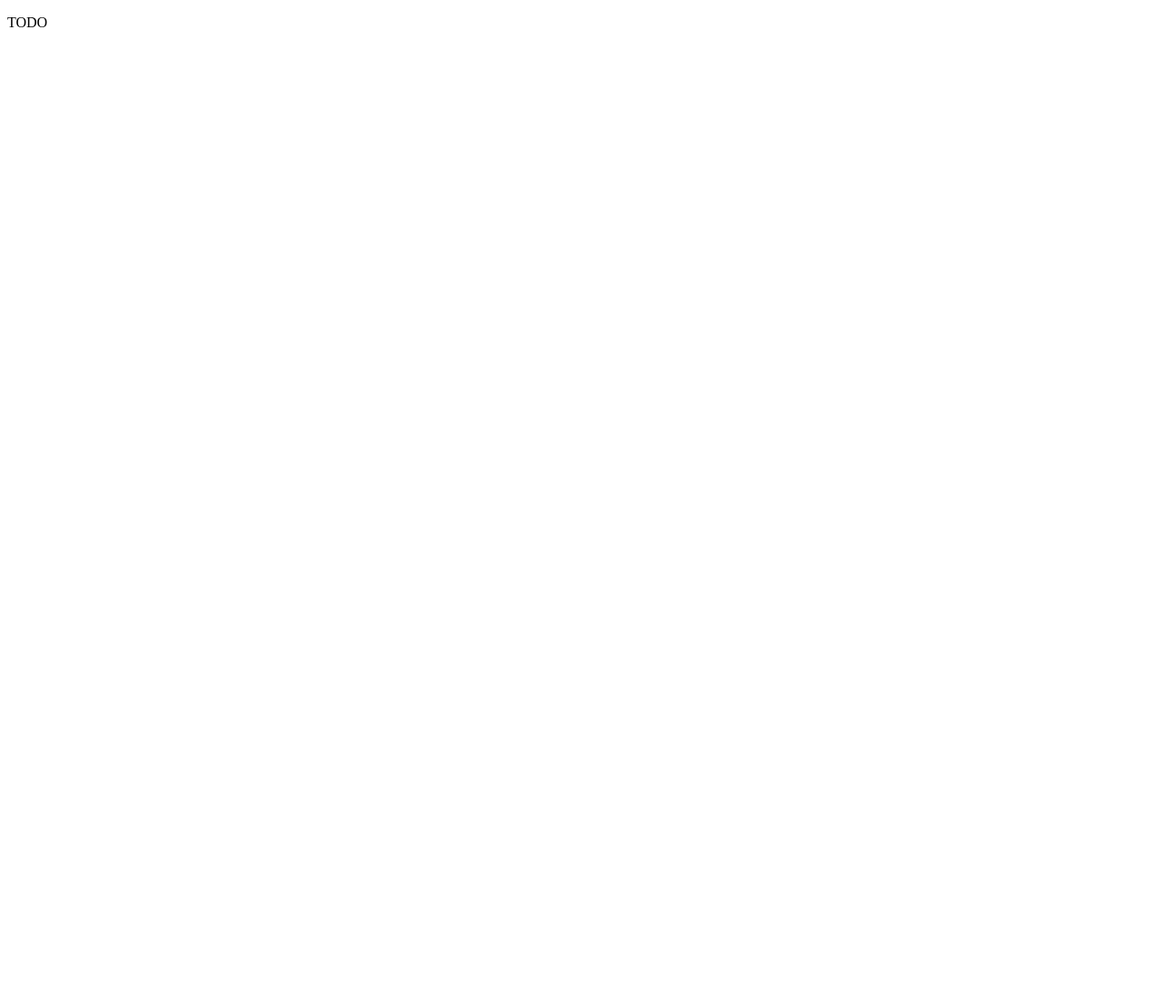
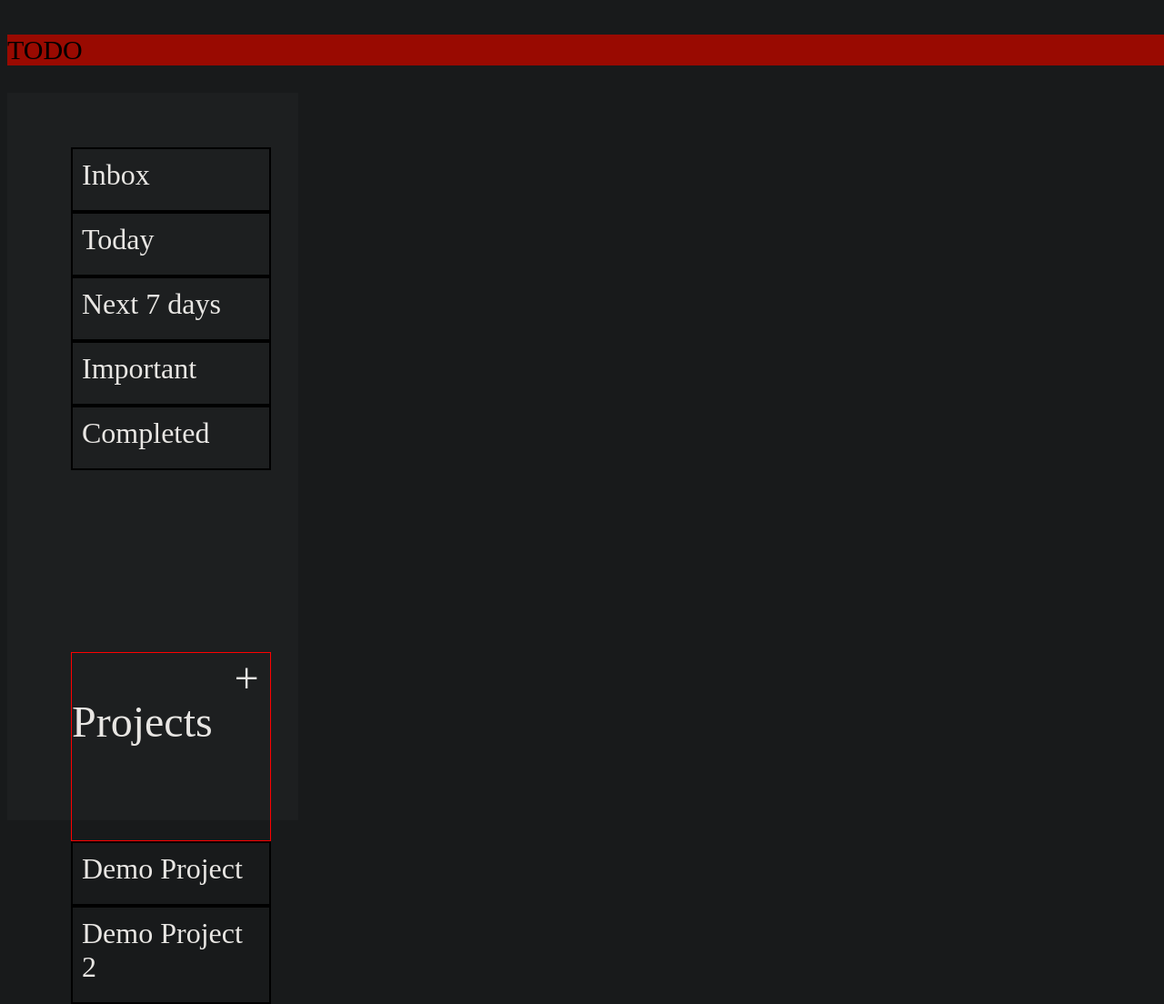
Before and after one commit to Xyves/TODO-List, a website built with webpack: page dist/index.html in a window 1280 px wide. Shown: the whole page at 91% size. Before the commit the page ends 800 px from the top, so only its background shows below. Built offline with nearby package versions, Linux system fonts and the light colour scheme.

Commit message:
Add sidebar and sidebar styling

```diff
--- a/dist/index.html
+++ b/dist/index.html
@@ -6,11 +6,33 @@
     <link rel="stylesheet" href="output.css" />
   </head>
   <body>
-    <header>
-      <i class="hamburger"></i>
-      <p class="logo">TODO</p>
-    </header>
-    <div class="sidebar sidebar-show"></div>
+    <div id="container">
+      <header>
+        <i class="hamburger"></i>
+        <p class="logo">TODO</p>
+      </header>
+      <div class="sidebar sidebar-show">
+        <ul class="sidebar-menu">
+          <li><a>Inbox</a></li>
+          <li><a>Today</a></li>
+          <li><a>Next 7 days</a></li>
+          <li><a>Important</a></li>
+          <li><a>Completed</a></li>
+        </ul>
+        <ul class="sidebar-project">
+          <header class="sidebar-header">
+            <p>Projects</p>
+            <i class="add-project-modal">+</i>
+          </header>
+          <div class="created-projects">
+            <div class="project demoProject">
+              <li><a>Demo Project</a></li>
+            </div>
+            <li><a>Demo Project 2</a></li>
+          </div>
+        </ul>
+      </div>
+
   </body>
   <script defer src="bundle.js"></script>
 </html>
--- a/dist/output.css
+++ b/dist/output.css
@@ -3,16 +3,86 @@
 --darkreader-text--white: #e8e6e3 FOOTER TEXT ;
 --darkreader-bg--white: #181a1b; PODŚWIETLENIE obecnie używanej karty
     --darkreader-bg--light-grey: #1d1f20; SIDEBAR BACKGROUND */
+
+:root {
+  --main-bg-red: #990a01;
+  --bg-light-grey: #1d1f20;
+  --color-white: #e8e6e3;
+  --main-bg-black: #181a1b;
+}
+
 html {
   box-sizing: border-box;
   padding: 0;
   margin: 0;
 }
 body {
-  height: 100%;
+  min-height: 100vh;
+  width: 100%;
+  background: rgba(109, 109, 109, 0.151);
+  font-size: 30px;
+  background-color: var(--main-bg-black);
 }
 *,
 ::after,
 ::before {
   box-sizing: border-box;
 }
+#container {
+  overflow: hidden;
+}
+.logo {
+  background-color: var(--main-bg-red);
+}
+.menu {
+  display: flex;
+  background-color: var(--main-bg-red);
+  height: 7vh;
+  align-items: center;
+  color: var(--color-white);
+  font-size: 2.3rem;
+  padding-left: 1.5rem;
+}
+.sidebar {
+  background-color: var(--bg-light-grey);
+  color: var(--color-white);
+  height: 100%;
+  width: 25%;
+  padding: 30px;
+  position: absolute;
+}
+.sidebar-header {
+  width: 100%;
+}
+.sidebar-header {
+  border: 1px solid red;
+  text-align: justify;
+  font-size: 3rem;
+}
+.sidebar-header::after {
+  content: "";
+  display: inline-block;
+  width: 100%;
+}
+.sidebar-header p {
+  display: inline-block;
+  vertical-align: top;
+}
+.sidebar-header i {
+  display: inline-block;
+  vertical-align: top;
+  margin-right: 10px;
+}
+
+ul {
+  list-style: none;
+}
+.sidebar ul li {
+  padding: 10px;
+  padding-bottom: 20px;
+  font-size: 2rem;
+  border: 2px solid black;
+}
+.sidebar-menu li:last-child {
+  margin-bottom: 25vh;
+}
```
